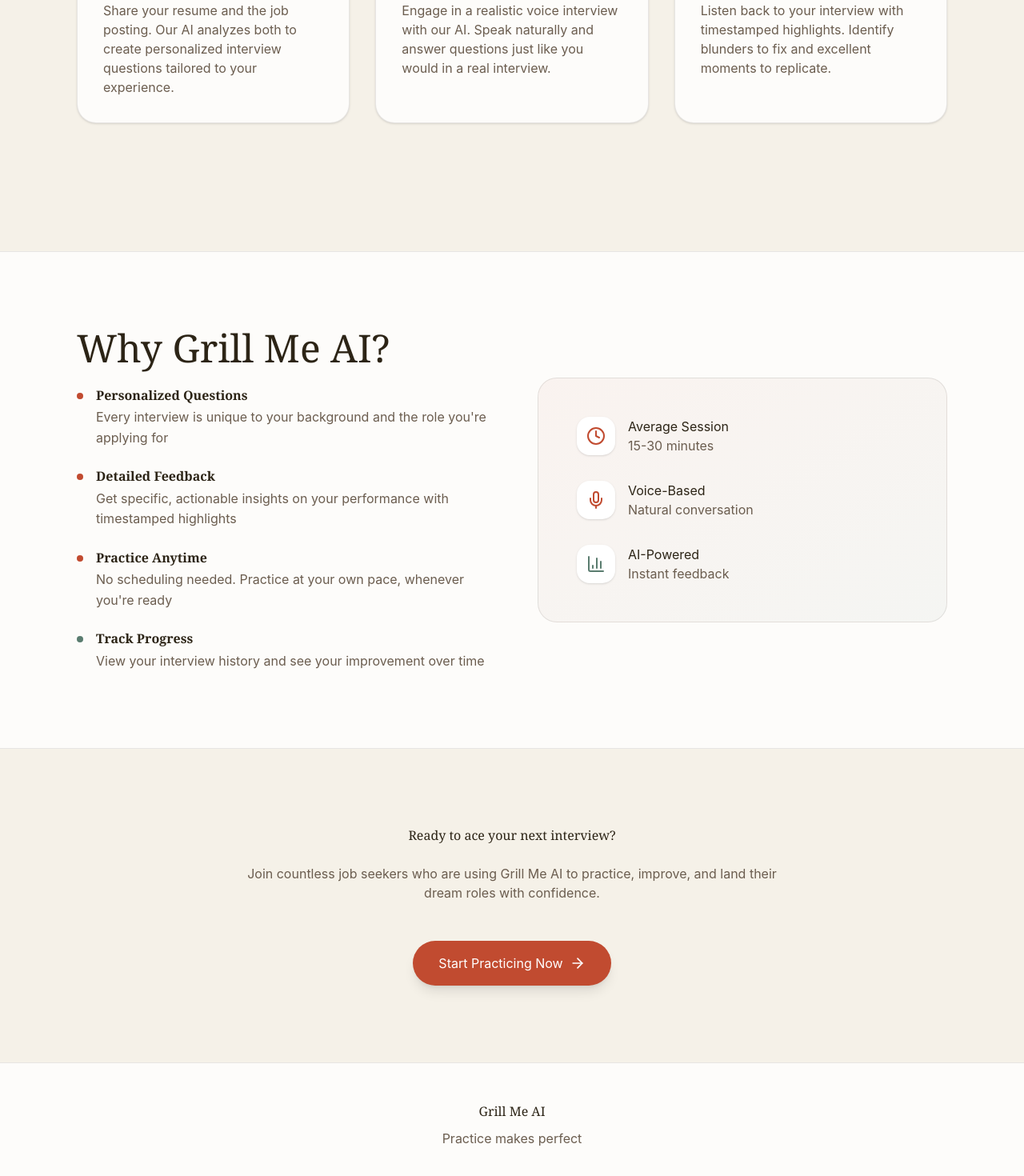
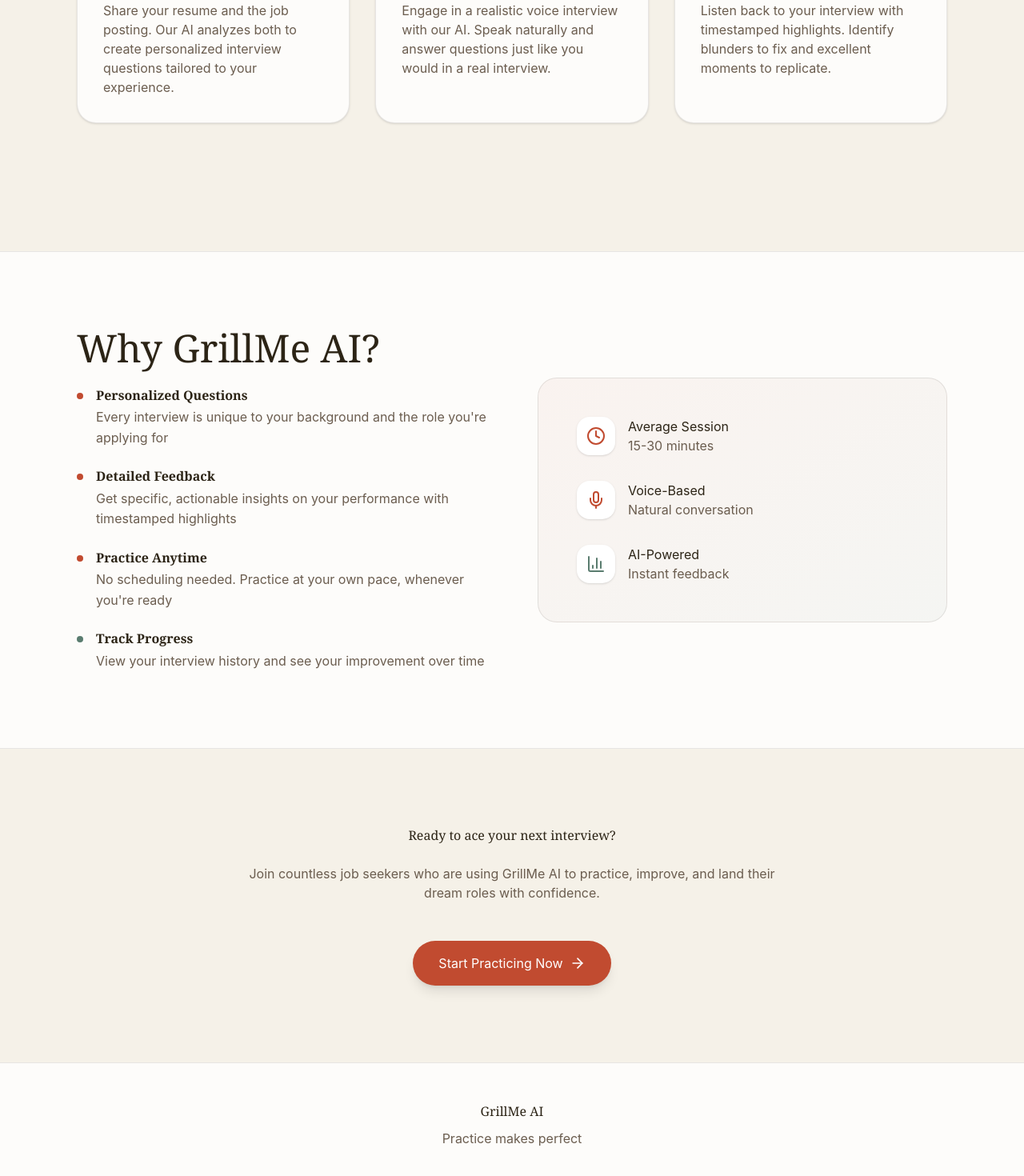
Before and after one commit to peteseta/grill-me, a React (Vite) app: page / in a window 1280 px wide. Shown: the part 1252-2722 px from the top of the page at 80% size. Built offline with nearby package versions, Linux system fonts and the light colour scheme; no server answers.

Commit message:
Landing Page Name Changes

```diff
--- a/components/landing-page.tsx
+++ b/components/landing-page.tsx
@@ -66,7 +66,7 @@
                 className="text-[#2C2416]"
                 style={{ fontFamily: 'var(--font-serif)' }}
               >
-                Grill Me AI
+                GrillMe AI
               </span>
             </div>
             <div className="flex items-center gap-3">
@@ -355,7 +355,7 @@
                 className="text-[#2C2416] mb-6 text-4xl sm:text-5xl"
                 style={{ fontFamily: 'var(--font-serif)' }}
               >
-                Why Grill Me AI?
+                Why GrillMe AI?
               </h2>
               <div className="space-y-6">
                 <div className="flex gap-4">
@@ -455,7 +455,7 @@
             Ready to ace your next interview?
           </h2>
           <p className="text-[#6B5D4F] mb-12 max-w-2xl mx-auto">
-            Join countless job seekers who are using Grill Me AI to practice,
+            Join countless job seekers who are using GrillMe AI to practice,
             improve, and land their dream roles with confidence.
           </p>
           <button
@@ -473,7 +473,7 @@
         <div className="max-w-6xl mx-auto px-4 sm:px-6 lg:px-8">
           <div className="text-center text-[#6B5D4F]">
             <p style={{ fontFamily: 'var(--font-serif)' }} className="text-[#2C2416] mb-2">
-              Grill Me AI
+              GrillMe AI
             </p>
             <p>Practice makes perfect</p>
           </div>
```
